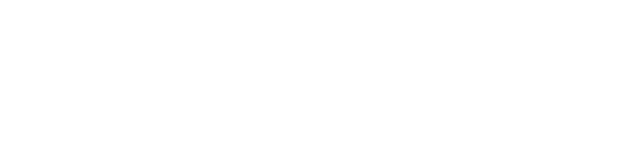
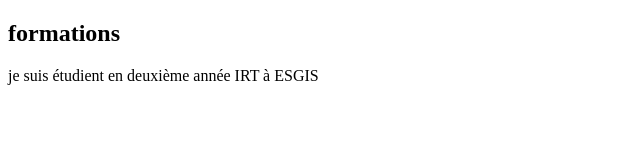
Before and after one commit to Bayane-ogoutolou/mon-cv, a plain HTML site: page mon-cv/index.html in a window 1280 px wide. Shown: the whole page, without its empty margins (0-640 px from the left). Drawn offline with Linux system fonts and the light colour scheme.

Commit message:
mise en place de la section formation

```diff
--- a/mon-cv/index.html
+++ b/mon-cv/index.html
@@ -8,6 +8,9 @@
 </head>
 <body>
 
-
+  <section>
+    <h2>formations</h2>
+    <p>je suis étudient en deuxième année IRT à ESGIS</p>
+  </section>
 </body>
 </html>
```
